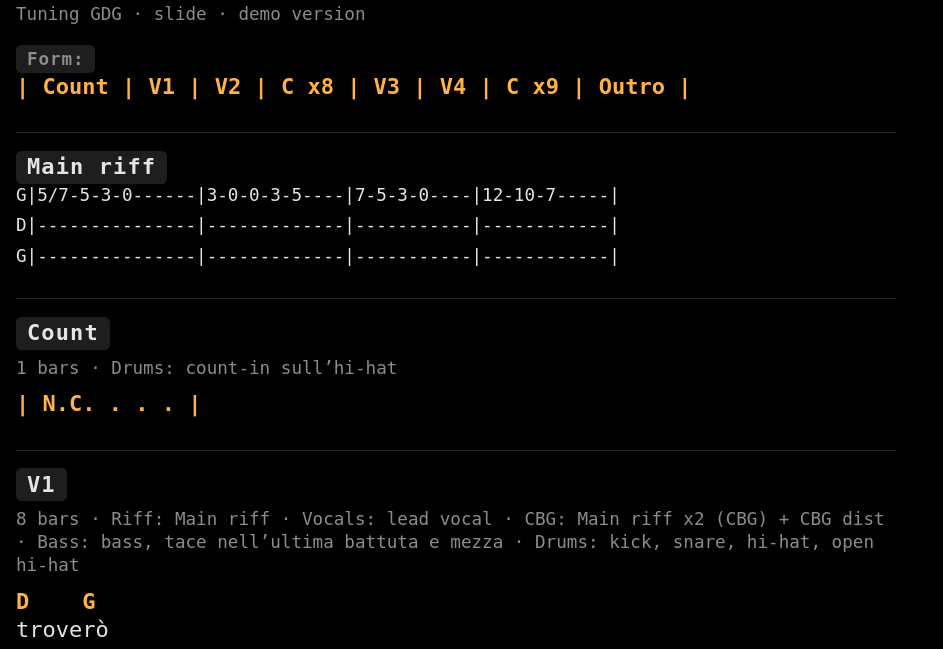
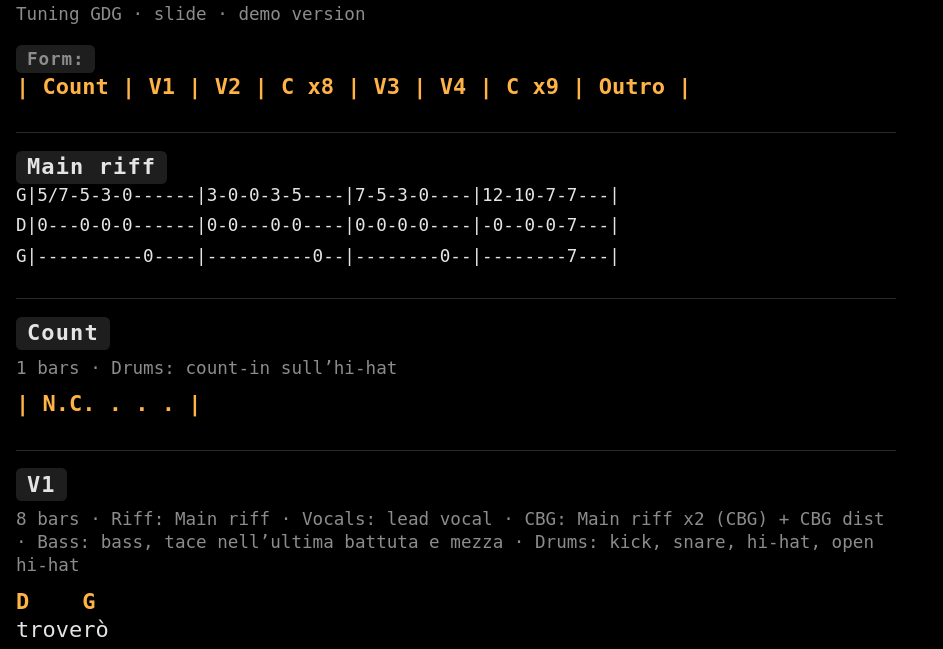
Before and after one commit to batdevis/brokenslide-songbook, a plain HTML site: page out/html/sequeri.demo.html in a window 1280 px wide. Shown: the part 89-738 px from the top of the page, without its empty margins (0-943 px from the left). Drawn offline with Linux system fonts and the light colour scheme.

Commit message:
riff tab

```diff
--- a/out/html/sequeri.demo.html
+++ b/out/html/sequeri.demo.html
@@ -30,7 +30,7 @@
     <td></td>
   </tr>
   <tr class="lyrics">
-    <td>G|5/7-5-3-0------|3-0-0-3-5----|7-5-3-0----|12-10-7-----|</td>
+    <td>G|5/7-5-3-0------|3-0-0-3-5----|7-5-3-0----|12-10-7-7---|</td>
   </tr>
 </table>
 <table class="songline">
@@ -38,7 +38,7 @@
     <td></td>
   </tr>
   <tr class="lyrics">
-    <td>D|---------------|-------------|-----------|------------|</td>
+    <td>D|0---0-0-0------|0-0---0-0----|0-0-0-0----|-0--0-0-7---|</td>
   </tr>
 </table>
 <table class="songline">
@@ -46,7 +46,7 @@
     <td></td>
   </tr>
   <tr class="lyrics">
-    <td>G|---------------|-------------|-----------|------------|</td>
+    <td>G|----------0----|----------0--|--------0--|--------7---|</td>
   </tr>
 </table>
 </div>
```
Also changed, not shown: 2 other files.
